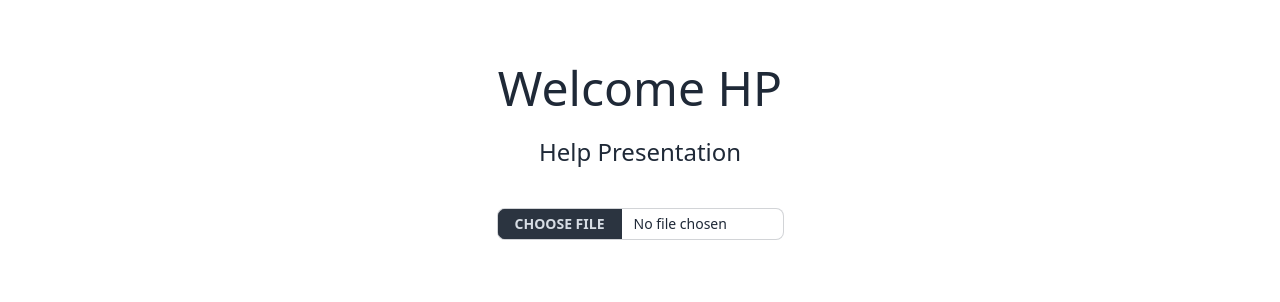
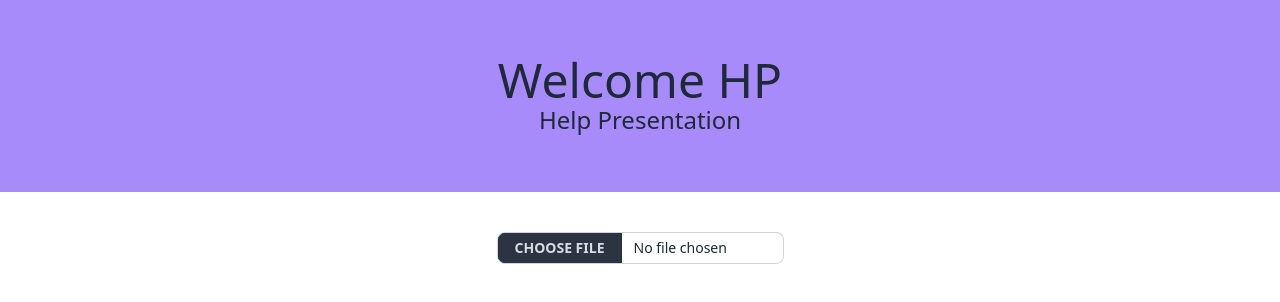
Before and after one commit to josuk0212/Help-Presentation, a React (Vite) app: page / in a window 1280 px wide. Shown: the top 302 px of the page. Built offline with nearby package versions, Linux system fonts and the light colour scheme.

Commit message:
style: 초기페이지 타이틀 배경색 추가

```diff
--- a/src/components/HomePage/Home.jsx
+++ b/src/components/HomePage/Home.jsx
@@ -23,11 +23,9 @@ function Home() {
   return (
     <>
       <div>
-        <div>
-          <h1 className="flex justify-center text-5xl mt-16">Welcome HP</h1>
-          <div className="flex justify-center text-2xl mt-6">
-            Help Presentation
-          </div>
+        <div className="flex flex-col justify-center items-center h-48 bg-primary">
+          <h1 className="text-5xl">Welcome HP</h1>
+          <div className="text-2xl">Help Presentation</div>
         </div>
         {isModal && <Modal setIsModal={setIsModal} />}
         <div className="flex justify-center mt-10">
--- a/tailwind.config.js
+++ b/tailwind.config.js
@@ -6,7 +6,7 @@ export default {
   theme: {
     extend: {
       colors: {
-        primary: "#5b21b6",
+        primary: "#a78bfa",
         second: "#f9fafb",
         modalbg: "#e2e8f0",
       },
```
